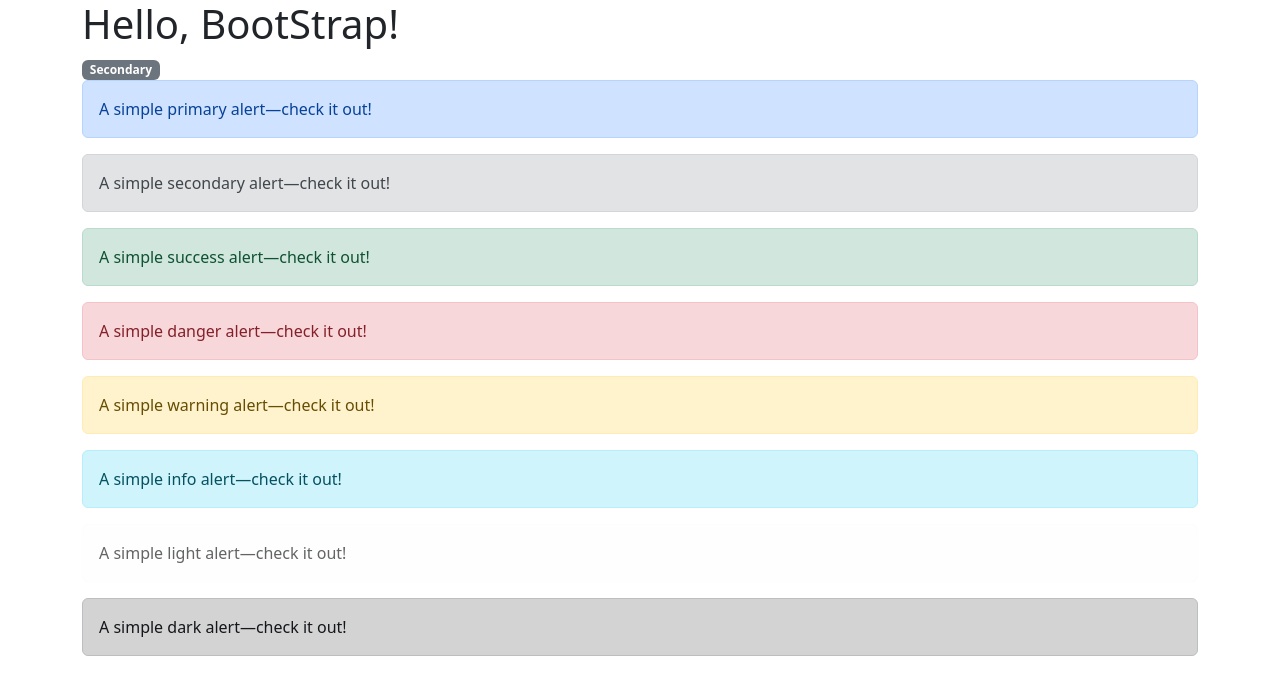
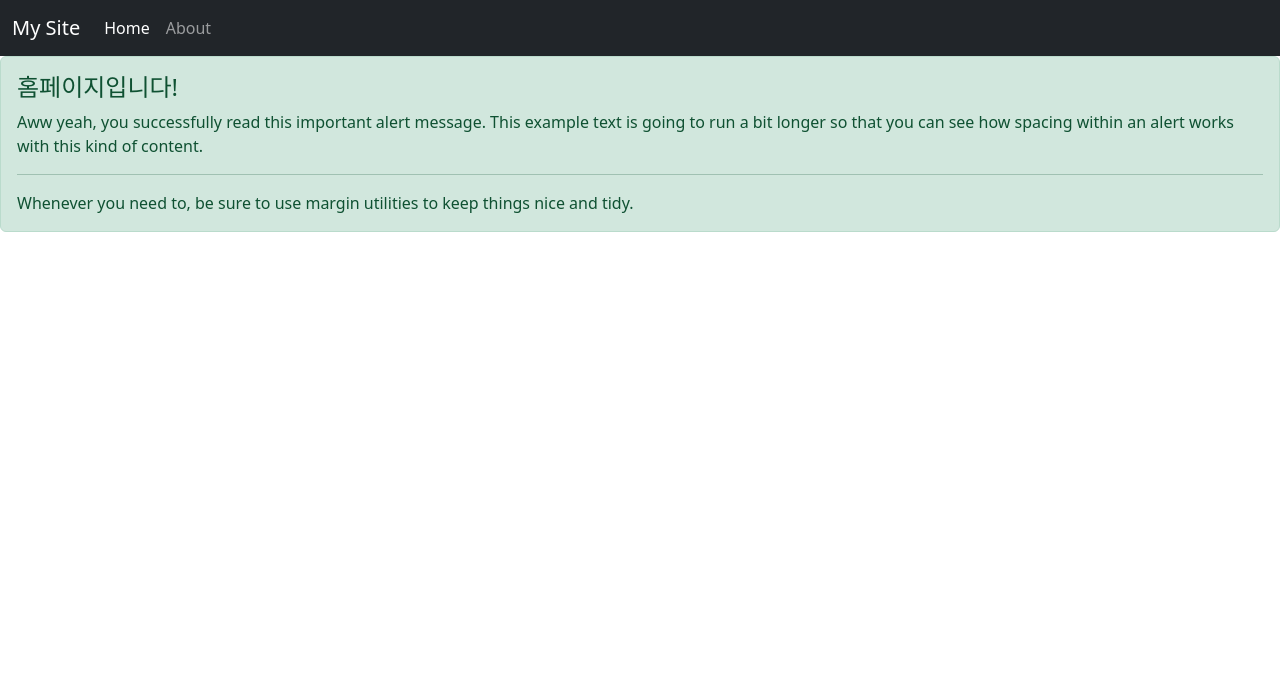
Before and after one commit to jiinkyung/DjangoStudy, a Django app: template static_ex/staticapp/templates/home.html in a window 1280 px wide. Shown: the top 695 px of the page. Run offline with Django 4.2, Linux system fonts and the light colour scheme; the template is opened without the code that fills it, so the values that code supplies are empty.

Commit message:
template 언어 실습

```diff
--- /dev/null
+++ b/bootstrap_ex/bootapp/templates/base.html
@@ -0,0 +1,40 @@
+<!--중복되는 코드들-->
+<!--{% load static %}-->
+<!DOCTYPE html>
+<html lang="en">
+<head>
+    <meta charset="UTF-8">
+    <meta http-equiv="X-UA-Compatible" content="IE=edge">
+    <meta name="viewport" content="width=device-width, initial-scale=1.0">
+    <!--link rel="stylesheet" type="text/css" href="{% static 'css/bootstrap.min.css' %}">
+    <script-- src="{% static 'js/bootstrap.min.js' %}"> </script-->
+    <link href="https://cdn.jsdelivr.net/npm/bootstrap@5.2.0-beta1/dist/css/bootstrap.min.css" rel="stylesheet" integrity="sha384-0evHe/X+R7YkIZDRvuzKMRqM+OrBnVFBL6DOitfPri4tjfHxaWutUpFmBp4vmVor" crossorigin="anonymous">
+    <script src="https://cdn.jsdelivr.net/npm/bootstrap@5.2.0-beta1/dist/js/bootstrap.bundle.min.js" integrity="sha384-pprn3073KE6tl6bjs2QrFaJGz5/SUsLqktiwsUTF55Jfv3qYSDhgCecCxMW52nD2" crossorigin="anonymous"></script>
+    <title>Document</title>
+</head>
+<body>
+  <!--Navbar-->
+  <nav class="navbar navbar-expand-lg navbar-dark bg-dark">
+    <div class="container-fluid">
+      <a class="navbar-brand" href="{% url 'home' %}">My Site</a>
+      <button class="navbar-toggler" type="button" data-bs-toggle="collapse" data-bs-target="#navbarSupportedContent" aria-controls="navbarSupportedContent" aria-expanded="false" aria-label="Toggle navigation">
+        <span class="navbar-toggler-icon"></span>
+      </button>
+      <div class="collapse navbar-collapse" id="navbarSupportedContent">
+        <ul class="navbar-nav me-auto mb-2 mb-lg-0">
+          <li class="nav-item">
+            <a class="nav-link active" aria-current="page" href="{% url 'home' %}">Home</a>
+          </li>
+          <li class="nav-item">
+            <a class="nav-link" href="{% url 'about' %}">About</a>
+          </li>
+
+      </div>
+    </div>
+  </nav>
+  {% block content %}
+
+  {% endblock %}
+
+</body>
+</html>
--- a/bootstrap_ex/bootapp/templates/home.html
+++ b/bootstrap_ex/bootapp/templates/home.html
@@ -1,45 +1,11 @@
-<!--{% load static %}-->
-<!DOCTYPE html>
-<html lang="en">
-<head>
-    <meta charset="UTF-8">
-    <meta http-equiv="X-UA-Compatible" content="IE=edge">
-    <meta name="viewport" content="width=device-width, initial-scale=1.0">
-    <!--link rel="stylesheet" type="text/css" href="{% static 'css/bootstrap.min.css' %}">
-    <script-- src="{% static 'js/bootstrap.min.js' %}"> </script-->
-    <link href="https://cdn.jsdelivr.net/npm/bootstrap@5.2.0-beta1/dist/css/bootstrap.min.css" rel="stylesheet" integrity="sha384-0evHe/X+R7YkIZDRvuzKMRqM+OrBnVFBL6DOitfPri4tjfHxaWutUpFmBp4vmVor" crossorigin="anonymous">
-    <script src="https://cdn.jsdelivr.net/npm/bootstrap@5.2.0-beta1/dist/js/bootstrap.bundle.min.js" integrity="sha384-pprn3073KE6tl6bjs2QrFaJGz5/SUsLqktiwsUTF55Jfv3qYSDhgCecCxMW52nD2" crossorigin="anonymous"></script>
-    <title>Document</title>
-</head>
-<body>
-    <div class="container">
-        <h1>Hello, BootStrap!</h1>
-        <span class="badge text-bg-secondary">Secondary</span>
-        <div class="alert alert-primary" role="alert">
-            A simple primary alert—check it out!
-          </div>
-          <div class="alert alert-secondary" role="alert">
-            A simple secondary alert—check it out!
-          </div>
-          <div class="alert alert-success" role="alert">
-            A simple success alert—check it out!
-          </div>
-          <div class="alert alert-danger" role="alert">
-            A simple danger alert—check it out!
-          </div>
-          <div class="alert alert-warning" role="alert">
-            A simple warning alert—check it out!
-          </div>
-          <div class="alert alert-info" role="alert">
-            A simple info alert—check it out!
-          </div>
-          <div class="alert alert-light" role="alert">
-            A simple light alert—check it out!
-          </div>
-          <div class="alert alert-dark" role="alert">
-            A simple dark alert—check it out!
-          </div>
-    </div>
+{% extends 'base.html' %}
 
-</body>
-</html>
+{% block content %}
+  <div class="alert alert-success" role="alert">
+    <h4 class="alert-heading">홈페이지입니다!</h4>
+    <p>Aww yeah, you successfully read this important alert message. This example text is going to run a bit longer so that you can see how spacing within an alert works with this kind of content.</p>
+    <hr>
+    <p class="mb-0">Whenever you need to, be sure to use margin utilities to keep things nice and tidy.</p>
+  </div>
+  </body>
+{% endblock %}
--- a/bootstrap_ex/bootapp/views.py
+++ b/bootstrap_ex/bootapp/views.py
@@ -2,3 +2,6 @@
 
 def home(request):
     return render(request, 'home.html')
+
+def about(request):
+    return render(request, 'about.html')
--- a/bootstrap_ex/bootstrap_ex/urls.py
+++ b/bootstrap_ex/bootstrap_ex/urls.py
@@ -1,8 +1,9 @@
 from django.contrib import admin
 from django.urls import path
-import bootapp.views
+from bootapp import views
 
 urlpatterns = [
     path('admin/', admin.site.urls),
-    path('', bootapp.views.home)
+    path('', views.home, name='home'),
+    path('about/', views.about, name='about')
 ]
```
Also changed, not shown: bootstrap_ex/bootapp/templates/about.html (added, +9 -0 lines).
